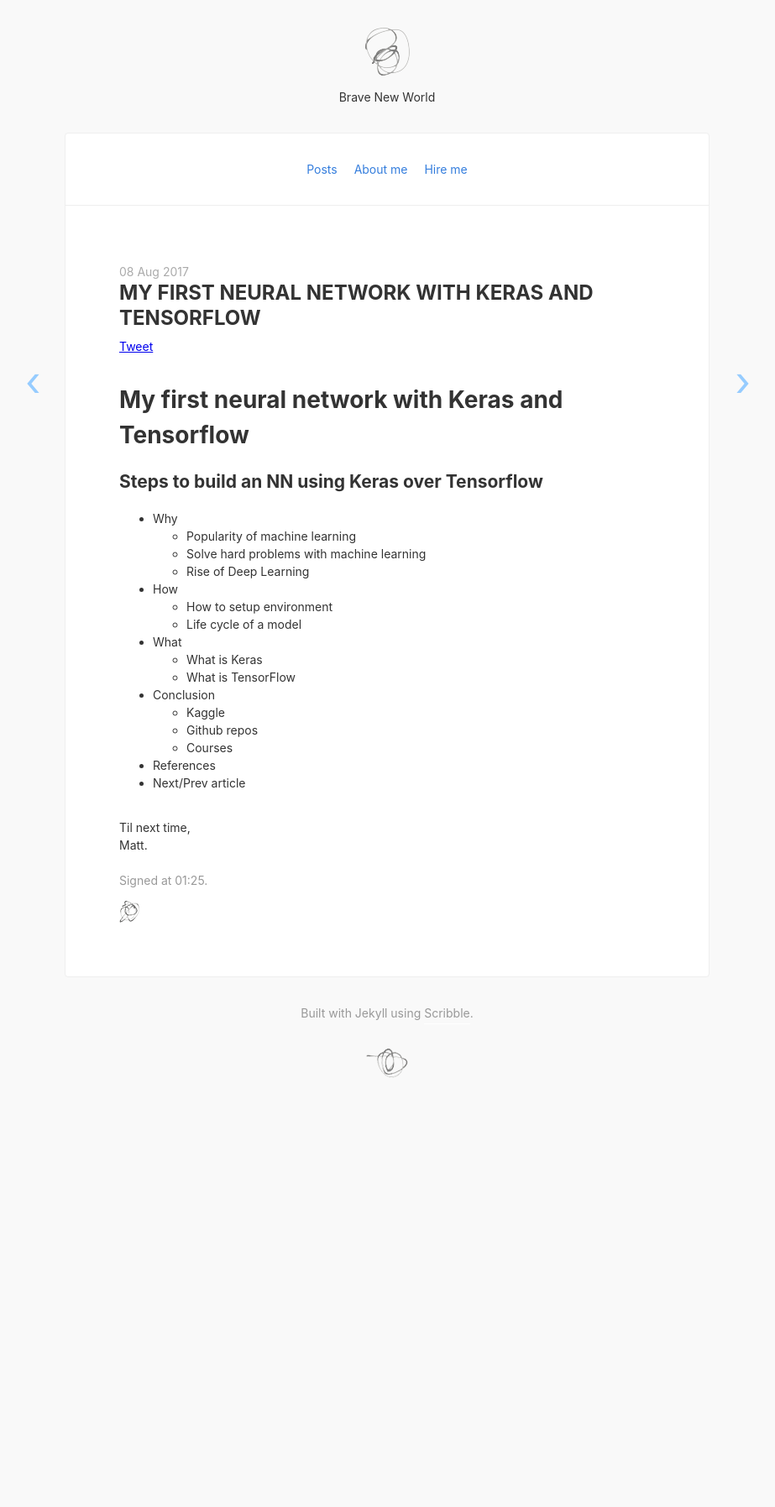
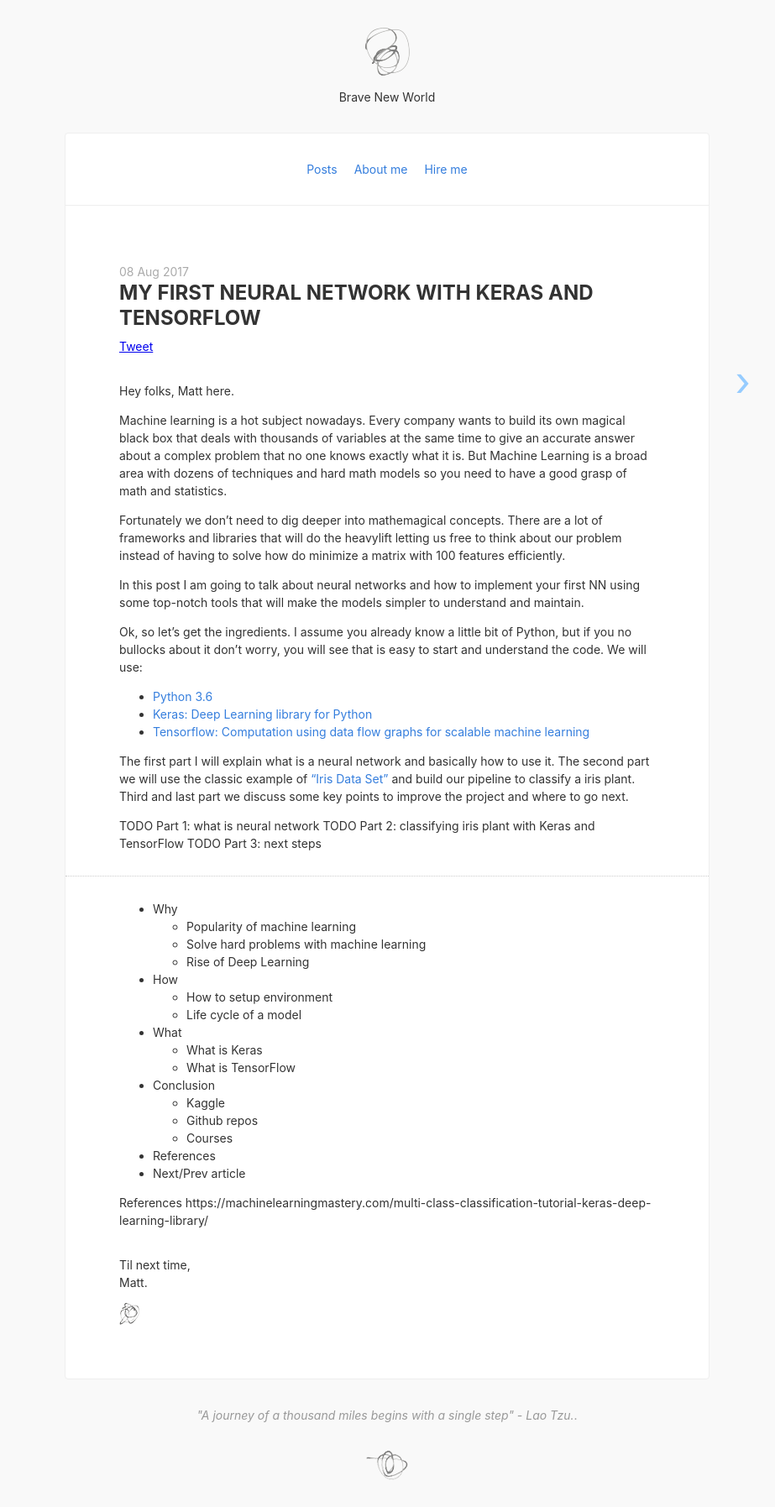
Before and after one commit to matheus-santos/matheus-santos.github.io, a Jekyll site: the page built from _posts/2017-08-07-My_first_neural_network_with_Keras_and_Tensorflow.md, in a window 1280 px wide. Shown: the whole page at 84% size, without its empty margins (179-1102 px from the left). Built offline with Jekyll 4.4.1, drawn with Linux system fonts in a browser that asks for light colours; nearby versions of some CDN libraries; comment, search, counter and statistics services are not loaded; before the commit the page ends 1316 px from its top, so only the background shows below that.

```diff
--- a/_config.yml
+++ b/_config.yml
@@ -24,5 +24,5 @@ defaults:
   - values:
       layout: "default"
 
-plugins:
+plugins_dir:
   - jekyll-seo-tag
--- a/_includes/signoff.html
+++ b/_includes/signoff.html
@@ -1,7 +1,6 @@
 <p class="mt4">
   Til next time,<br>
   <!-- {{ site.signoff }} -->
-  Matt. <br><br>
-  <span class="silver">Signed {{ page.date | date: "at %H:%M" }}.</span>
+  Matt.
 </p>
 <img src="{{ site.url }}/images/scribble3.png" alt="scribble" />
--- a/_layouts/default.html
+++ b/_layouts/default.html
@@ -6,7 +6,7 @@
     <meta content='{{ page.title }} - {{ site.title }}' name='og:title' />
     <title>{{ page.title }} - {{ site.title }}</title>
     {% include head.html %}
-    {% seo %}
+    <!-- SEO-->
   </head>
   <body class="lh-copy dark-gray pa0 f6 sans-serif bg-super-white">
     <header class="tc mt4">
@@ -49,7 +49,7 @@
       {% if is_post %}{% include pagination.html %}{% endif %}
     </div>
     <footer class="mw7 center tc pt3 pb4 silver">
-      Built with Jekyll using <a href="http://github.com/muan/scribble" class="link silver hover-blue pv1">Scribble</a>.
+      <i>"A journey of a thousand miles begins with a single step" - Lao Tzu.</i>.
       <img src="{{ site.url }}/images/scribble2.png" alt="scribble" class="mt4 db center" />
     </footer>
   </body>
--- a/_posts/2017-08-07-My_first_neural_network_with_Keras_and_Tensorflow.md
+++ b/_posts/2017-08-07-My_first_neural_network_with_Keras_and_Tensorflow.md
@@ -6,8 +6,27 @@ categories: machine-learning tech tutorial
 comments: true
 ---
 
-# My first neural network with Keras and Tensorflow
-## Steps to build an NN using Keras over Tensorflow
+Hey folks, Matt here.
+
+Machine learning is a hot subject nowadays. Every company wants to build its own magical black box that deals with thousands of variables at the same time to give an accurate answer about a complex problem that no one knows exactly what it is. But Machine Learning is a broad area with dozens of techniques and hard math models so you need to have a good grasp of math and statistics.
+
+Fortunately we don't need to dig deeper into mathemagical concepts. There are a lot of frameworks and libraries that will do the heavylift letting us free to think about our problem instead of having to solve how do minimize a matrix with 100 features efficiently.
+
+In this post I am going to talk about neural networks and how to implement your first NN using some top-notch tools that will make the models simpler to understand and maintain.
+
+Ok, so let's get the ingredients. I assume you already know a little bit of Python, but if you no bullocks about it don't worry, you will see that is easy to start and understand the code. We will use:
+
+- [Python 3.6](https://www.python.org/downloads/release/python-360/)
+- [Keras: Deep Learning library for Python](https://github.com/fchollet/keras)
+- [Tensorflow: Computation using data flow graphs for scalable machine learning](https://github.com/tensorflow/tensorflow)
+
+The first part I will explain what is a neural network and basically how to use it. The second part we will use the classic example of ["Iris Data Set"](http://archive.ics.uci.edu/ml/datasets/Iris) and build our pipeline to classify a iris plant. Third and last part we discuss some key points to improve the project and where to go next.
+
+TODO Part 1: what is neural network
+TODO Part 2: classifying iris plant with Keras and TensorFlow
+TODO Part 3: next steps
+
+---
 
 - Why
     + Popularity of machine learning
@@ -25,3 +44,6 @@ comments: true
     + Courses
 - References
 - Next/Prev article
+
+References
+https://machinelearningmastery.com/multi-class-classification-tutorial-keras-deep-learning-library/
```
Also changed, not shown: TODOS.md (added, +1 -0 lines), _posts/_drafts/2017-10-28-Learning_concepts_of_Domain_Driven_Design.md (renamed from _posts/2017-10-28-Learning_concepts_of_Domain_Driven_Design.md, +2 -0 lines), about.md (+3 -3 lines), _posts/_drafts/2017-08-01-Building_products_that_customers_love.md (renamed from _posts/2017-08-01-Building_products_that_customers_love.md), _posts/_drafts/2017-09-26-The_dream_job_decision.md (renamed from _posts/2017-09-26-The_dream_job_decision.md), _posts/_drafts/2017-11-04-The_Programming_Language_Framework_Dilemma.md (renamed from _posts/2017-11-04-The_Programming_Language_Framework_Dilemma.md), _posts/_drafts/2017-11-15-Lean_startup_hit_the_market_first_and_learn_from_it.md (renamed from _posts/2017-11-15-Lean_startup_hit_the_market_first_and_learn_from_it.md), 2 other files.
